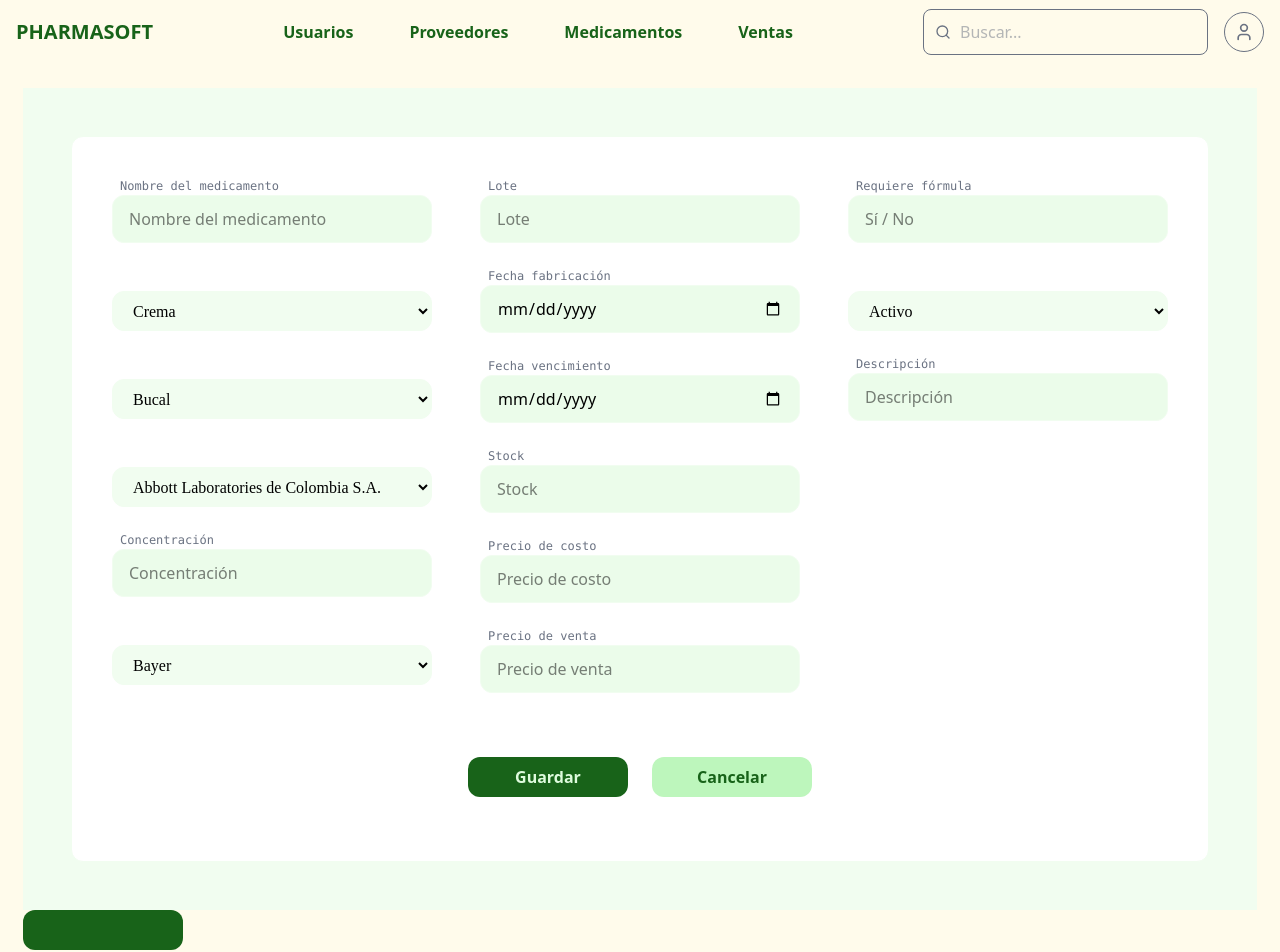
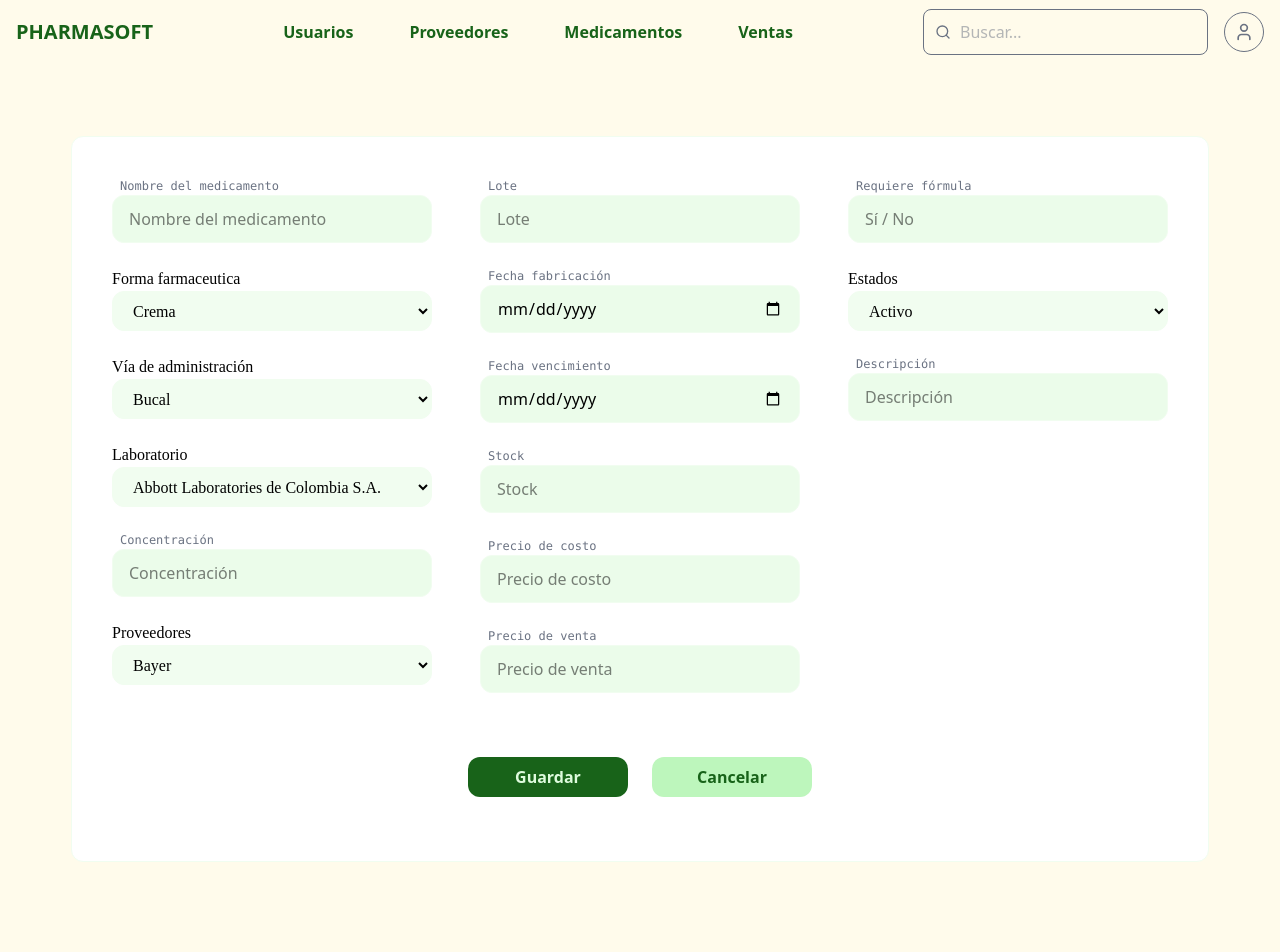
Before and after one commit to CJCPDev/proyecto-formativo-pharmasoft-sena, a React (Vite) app in the folder frontend/sena-pharmasoft/: page / in a window 1280 px wide. Shown: the top 952 px of the page. Built offline with nearby package versions, Linux system fonts and the light colour scheme.

Commit message:
Actualizacion

```diff
--- a/frontend/sena-pharmasoft/src/app/App.jsx
+++ b/frontend/sena-pharmasoft/src/app/App.jsx
@@ -11,7 +11,6 @@ export default function App() {
       </h2>
       <div>
         <FormMedicamentos />
-        <Button />
 
       </div>
 
--- a/frontend/sena-pharmasoft/src/features/products/FormMedicamentos.jsx
+++ b/frontend/sena-pharmasoft/src/features/products/FormMedicamentos.jsx
@@ -35,7 +35,7 @@ export default function FormMedicamentos() {
   return (
     <div
       className="min-h-screen p-12 mt-20"
-      style={{ backgroundColor: "var(--color-background)" }}
+      // style={{ backgroundColor: "var(--color-background)" }}
     >
       <div
         className="max-w-7xl mx-auto rounded-xl p-10"
--- a/frontend/sena-pharmasoft/src/shared/components/Select.jsx
+++ b/frontend/sena-pharmasoft/src/shared/components/Select.jsx
@@ -24,7 +24,7 @@ export default function Select({
 
             {/* Label si el label tiene contenido es igual a truthy, si no es falsy y no muestra el label */}
             {label && (
-            <label className='text-caption mb-1 text-text-secundary'>
+            <label className='text-caption mb-1 text-text-secondary'>
                 {label}
             </label>
             )}
```
